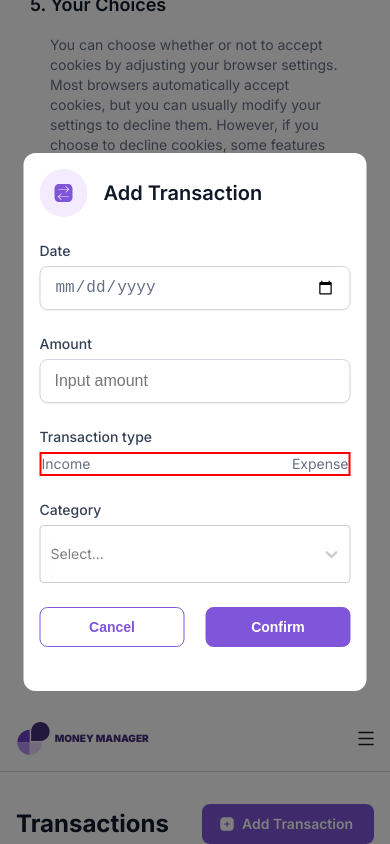
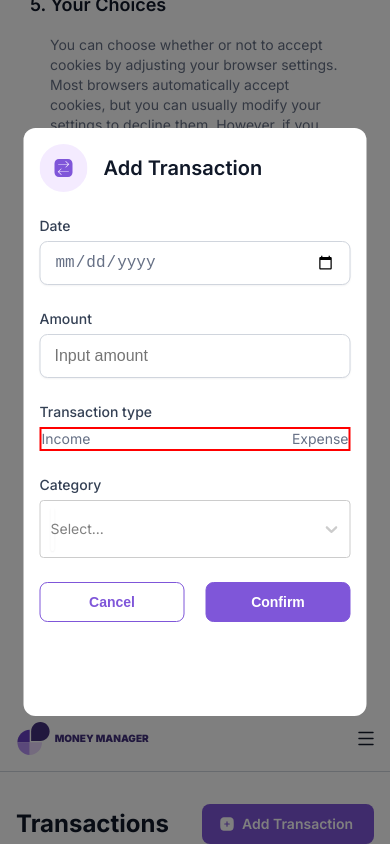
Before and after one commit to zedchamaa/money-manager, a Next.js app: page /policy in a window 390 px wide. Both pictures are taken after a click on the element "Add Transaction". Shown: the part 1035-1879 px from the top of the page. Built offline with nearby package versions, Linux system fonts and the light colour scheme; no server answers.

Commit message:
Increase the height of the modal on mobile screens

```diff
--- a/src/components/Modal.module.css
+++ b/src/components/Modal.module.css
@@ -13,7 +13,7 @@
   display: flex;
   flex-direction: column;
   gap: 2.4rem;
-  height: 53.8rem;
+  height: 58.8rem;
   left: 50%;
   padding: 1.6rem;
   position: fixed;
```
